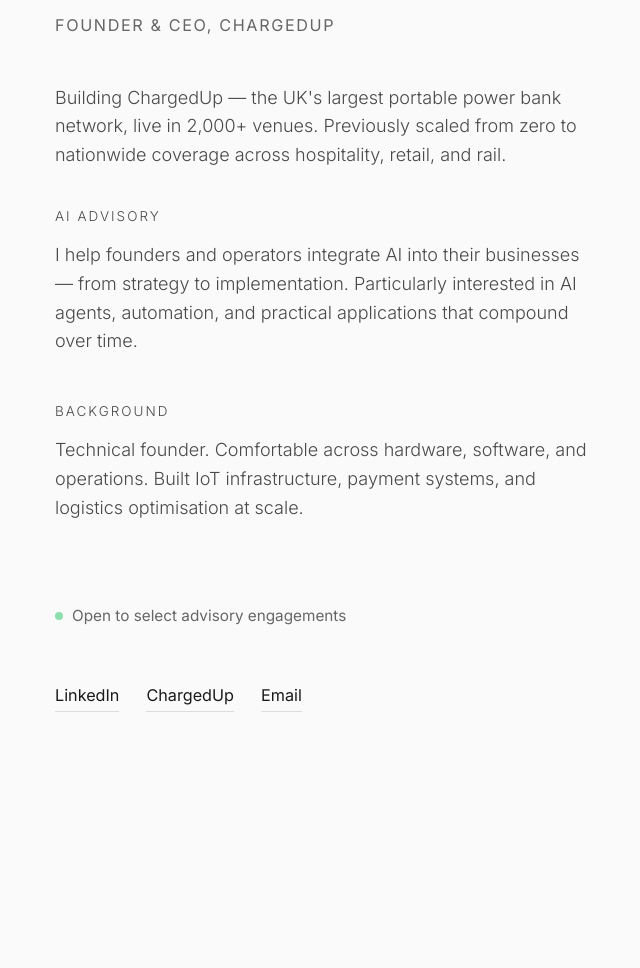
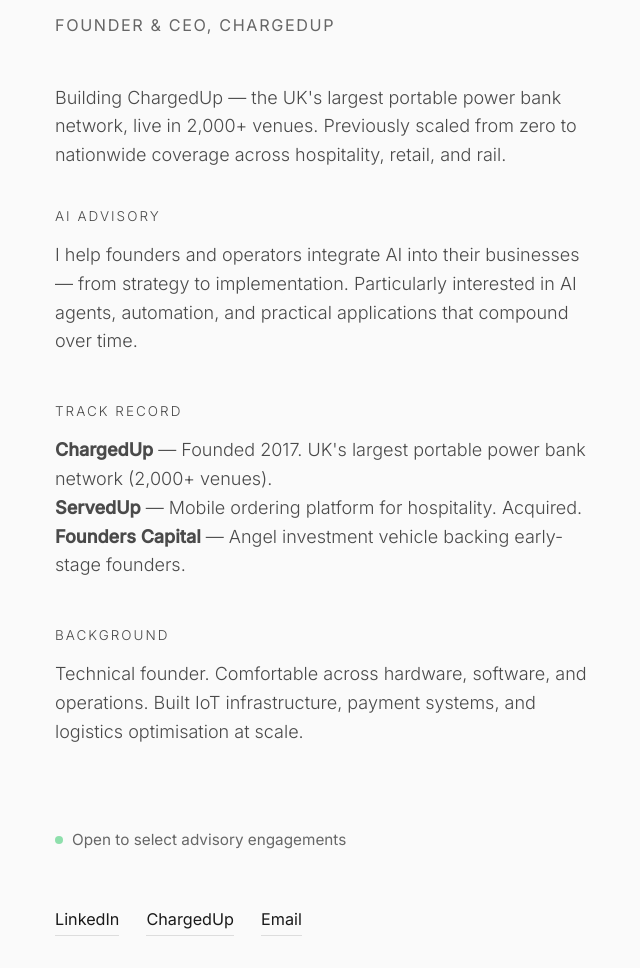
Before and after one commit to HugoTilmouth1423/hugotilmouth-site, a website: page index.html in a window 1280 px wide. Shown: the part 108-1076 px from the top of the page, without its empty margins (315-955 px from the left). Before the commit the page ends 856 px from the top, so only its background shows below. Drawn offline with Linux system fonts and the light colour scheme.

Commit message:
Add ServedUp and Founders Capital to track record

```diff
--- a/index.html
+++ b/index.html
@@ -145,6 +145,15 @@
     </div>
 
     <div class="section">
+      <p class="section-title">Track Record</p>
+      <p>
+        <strong>ChargedUp</strong> — Founded 2017. UK's largest portable power bank network (2,000+ venues).<br>
+        <strong>ServedUp</strong> — Mobile ordering platform for hospitality. Acquired.<br>
+        <strong>Founders Capital</strong> — Angel investment vehicle backing early-stage founders.
+      </p>
+    </div>
+
+    <div class="section">
       <p class="section-title">Background</p>
       <p>
         Technical founder. Comfortable across hardware, software, and operations.
```
Also changed, not shown: 1 other file.
